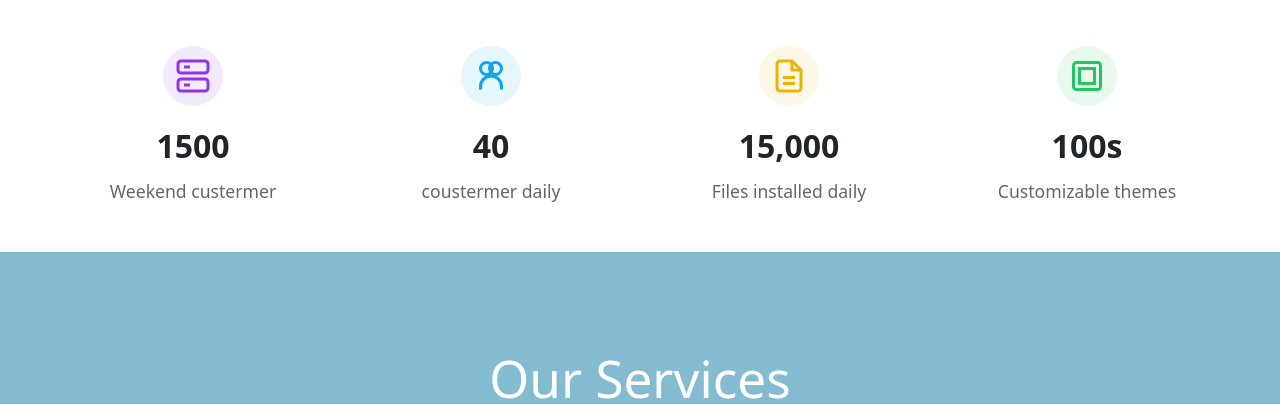
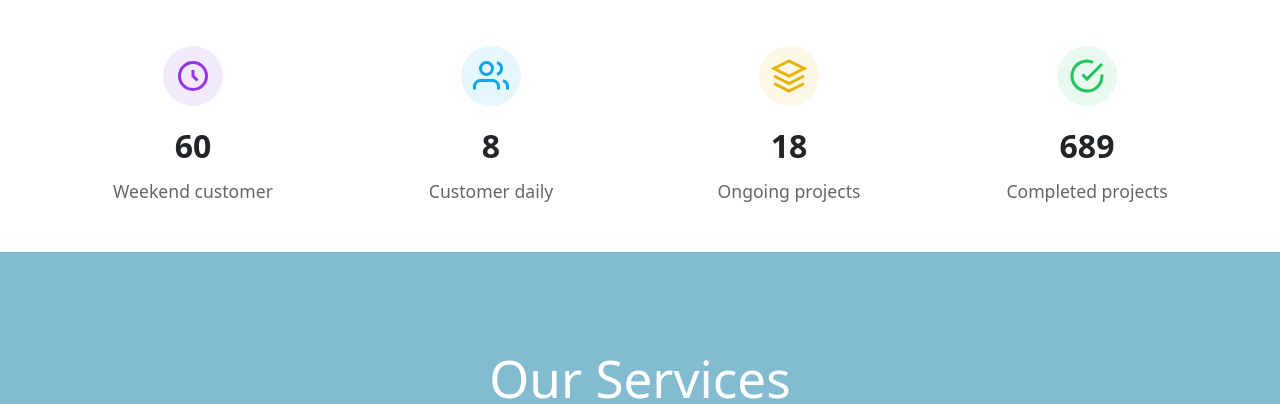
Before and after one commit to Chamod-ridmal/big-house, a plain HTML site: page index.html in a window 1280 px wide. Shown: the part 802-1206 px from the top of the page. Drawn offline with nearby package versions, Linux system fonts and the light colour scheme.

Commit message:
Update index.html

```diff
--- a/index.html
+++ b/index.html
@@ -71,57 +71,52 @@
         <div class="stat-item">
             <div class="icon server-icon">
                 <svg viewBox="0 0 24 24" fill="none" stroke="currentColor" stroke-width="2">
-                    <rect x="2" y="2" width="20" height="8" rx="2" />
-                    <rect x="2" y="14" width="20" height="8" rx="2" />
-                    <line x1="6" y1="6" x2="10" y2="6" />
-                    <line x1="6" y1="18" x2="10" y2="18" />
+                    <path d="M12 8v4l3 3m6-3a9 9 0 11-18 0 9 9 0 0118 0z" />
                 </svg>
             </div>
             <div class="stat-info">
-                <div class="number">1500</div>
-                <div class="label">Weekend custermer</div>
+                <div class="number">60</div>
+                <div class="label">Weekend customer</div>
             </div>
         </div>
 
         <div class="stat-item">
             <div class="icon users-icon">
                 <svg viewBox="0 0 24 24" fill="none" stroke="currentColor" stroke-width="2">
-                    <circle cx="9" cy="7" r="4"/>
-                    <circle cx="15" cy="7" r="4"/>
-                    <path d="M5 21v-2a7 7 0 0114 0v2"/>
+                    <path d="M17 21v-2a4 4 0 0 0-4-4H5a4 4 0 0 0-4 4v2" />
+                    <circle cx="9" cy="7" r="4" />
+                    <path d="M23 21v-2a4 4 0 0 0-3-3.87" />
+                    <path d="M16 3.13a4 4 0 0 1 0 7.75" />
                 </svg>
             </div>
             <div class="stat-info">
-                <div class="number">40</div>
-                <div class="label">coustermer daily</div>
+                <div class="number">8</div>
+                <div class="label">Customer daily</div>
             </div>
         </div>
 
         <div class="stat-item">
             <div class="icon files-icon">
                 <svg viewBox="0 0 24 24" fill="none" stroke="currentColor" stroke-width="2">
-                    <path d="M14 2H6a2 2 0 00-2 2v16a2 2 0 002 2h12a2 2 0 002-2V8z"/>
-                    <path d="M14 2v6h6"/>
-                    <line x1="16" y1="13" x2="8" y2="13"/>
-                    <line x1="16" y1="17" x2="8" y2="17"/>
+                    <path d="M12 2L2 7l10 5 10-5-10-5zM2 17l10 5 10-5M2 12l10 5 10-5" />
                 </svg>
             </div>
             <div class="stat-info">
-                <div class="number">15,000</div>
-                <div class="label">Files installed daily</div>
+                <div class="number">18</div>
+                <div class="label">Ongoing projects</div>
             </div>
         </div>
 
         <div class="stat-item">
             <div class="icon template-icon">
                 <svg viewBox="0 0 24 24" fill="none" stroke="currentColor" stroke-width="2">
-                    <rect x="3" y="3" width="18" height="18" rx="2"/>
-                    <rect x="7" y="7" width="10" height="10"/>
+                    <path d="M22 11.08V12a10 10 0 1 1-5.93-9.14" />
+                    <polyline points="22 4 12 14.01 9 11.01" />
                 </svg>
             </div>
             <div class="stat-info">
-                <div class="number">100s</div>
-                <div class="label">Customizable themes</div>
+                <div class="number">689</div>
+                <div class="label">Completed projects</div>
             </div>
         </div>
     </div>
```
